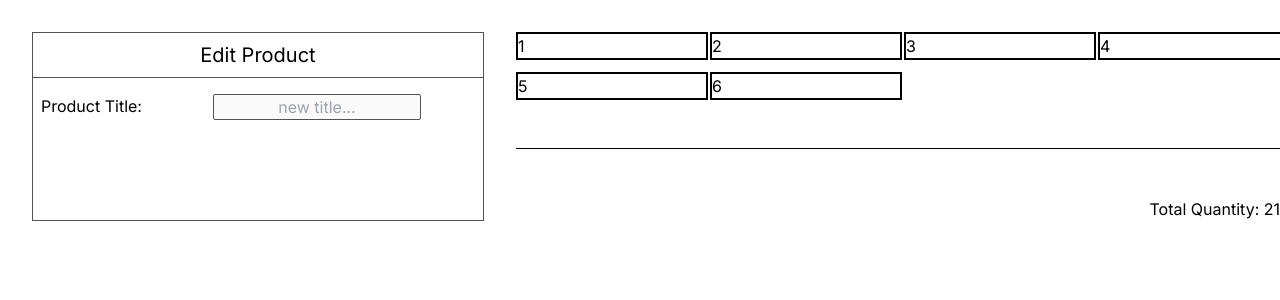
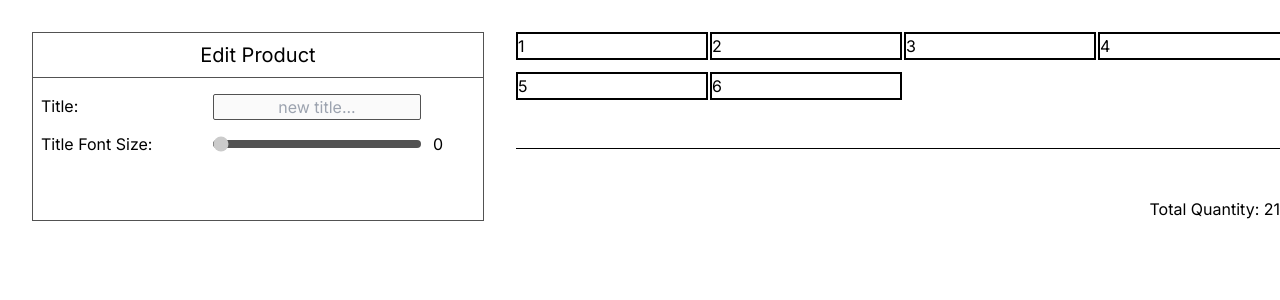
Before and after one commit to GiselleMilano/dango_test, a Next.js app: page / in a window 1280 px wide. Shown: the top 300 px of the page. Built offline with nearby package versions, Linux system fonts and the light colour scheme.

Commit message:
TitleFontSize component added The component change the title font size when a product is selected

```diff
--- /dev/null
+++ b/src/app/components/TitleFontSize.js
@@ -0,0 +1,16 @@
+import React from "react";
+
+export default function TitleFontSize() {
+  return (
+    <div className="flex flex-row items-center gap-3">
+      <input
+        id="default-range"
+        type="range"
+        defaultValue={0}
+        disabled={true}
+        className="w-52 h-2 rounded-lg appearance-none cursor-pointer bg-neutral-600"
+      />
+      <p>{0}</p>
+    </div>
+  );
+}
--- a/src/app/page.js
+++ b/src/app/page.js
@@ -3,6 +3,7 @@ import { useState } from "react";
 import ProductList from "./components/ProductList";
 import TotalQuantityProducts from "./components/TotalQuantityProducts";
 import TitleInput from "./components/TitleInput";
+import TitleFontSize from "./components/TitleFontSize";
 
 export default function Home() {
   const [products, setProducts] = useState([
@@ -71,8 +72,14 @@ export default function Home() {
           </div>
           <div className="w-[450px] flex flex-col justify-start items-start gap-3 p-2">
             <div className="w-full flex flex-row gap-3">
-              <p className="w-40">Product Title:</p>
+              <p className="w-40">Title:</p>
               <TitleInput />
+            </div>
+            <div className="w-full flex flex-row items-center gap-3">
+              <label className="w-40" htmlFor="default-range">
+                Title Font Size:
+              </label>
+              <TitleFontSize />
             </div>
           </div>
         </div>
```
